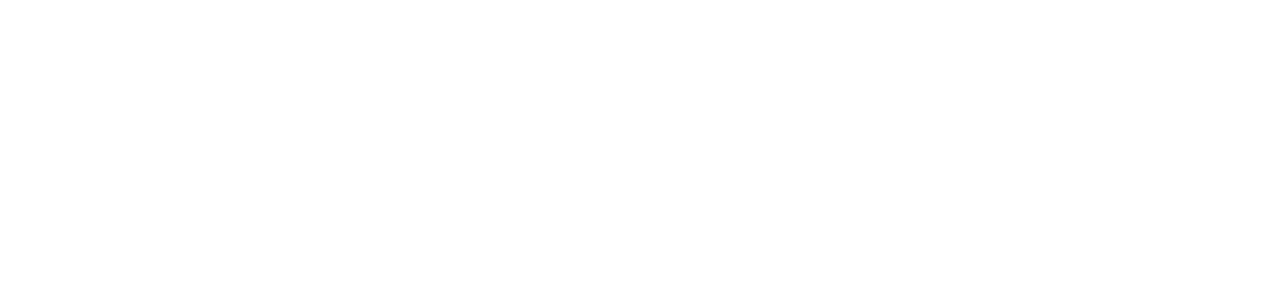
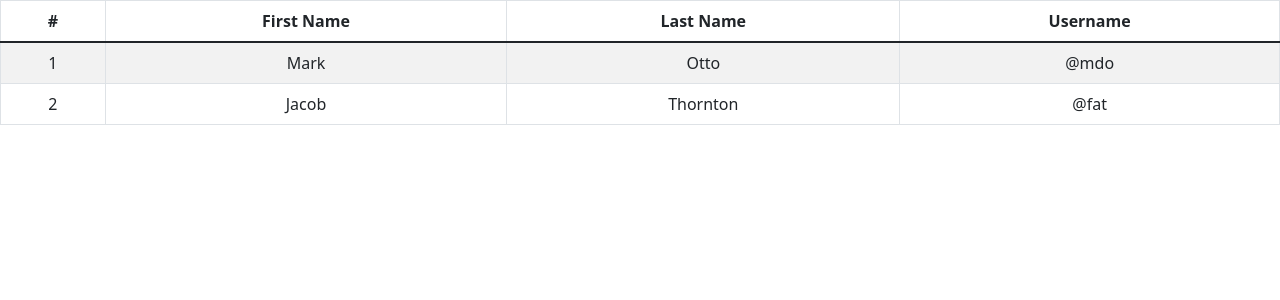
Before and after one commit to RusiraPathum/ToDo-App, a React (Create React App) app in the folder frontend/: page / in a window 1280 px wide. Shown: the top 300 px of the page. Built offline with nearby package versions, Linux system fonts and the light colour scheme.

Commit message:
add todo table list

```diff
--- a/frontend/package.json
+++ b/frontend/package.json
@@ -10,6 +10,7 @@
     "react": "^17.0.2",
     "react-bootstrap": "^2.1.2",
     "react-dom": "^17.0.2",
+    "react-router-dom": "^6.2.2",
     "react-scripts": "5.0.0",
     "web-vitals": "^2.1.4"
   },
--- a/frontend/src/App.js
+++ b/frontend/src/App.js
@@ -1,9 +1,11 @@
 import './App.css';
+import ToDoTable from './component/ToDoTable';
+import {BrowserRouter as Router, Route} from "react-router-dom";
 
 function App() {
   return (
     <div className="App">
-
+      <ToDoTable/>
     </div>
   );
 }
--- /dev/null
+++ b/frontend/src/component/ToDoForm.js
@@ -0,0 +1 @@
+import { Button } from 'react-bootstrap';
--- /dev/null
+++ b/frontend/src/component/ToDoTable.js
@@ -0,0 +1,35 @@
+import React from 'react'
+import { Button, Table, thead, tr, tbody} from 'react-bootstrap';
+
+function ToDoTable() {
+    return (
+        <div>
+            <Table striped bordered hover>
+                <thead>
+                    <tr>
+                        <th>#</th>
+                        <th>First Name</th>
+                        <th>Last Name</th>
+                        <th>Username</th>
+                    </tr>
+                </thead>
+                <tbody>
+                    <tr>
+                        <td>1</td>
+                        <td>Mark</td>
+                        <td>Otto</td>
+                        <td>@mdo</td>
+                    </tr>
+                    <tr>
+                        <td>2</td>
+                        <td>Jacob</td>
+                        <td>Thornton</td>
+                        <td>@fat</td>
+                    </tr>
+                </tbody>
+            </Table>
+        </div>
+    )
+}
+
+export default ToDoTable
--- a/frontend/src/index.js
+++ b/frontend/src/index.js
@@ -2,6 +2,7 @@
 import ReactDOM from 'react-dom';
 import './index.css';
 import App from './App';
+import 'bootstrap/dist/css/bootstrap.min.css';
 
 ReactDOM.render(
   <React.StrictMode>
```
Also changed, not shown: 1 other file (tests, documents, lock files or other folders).
